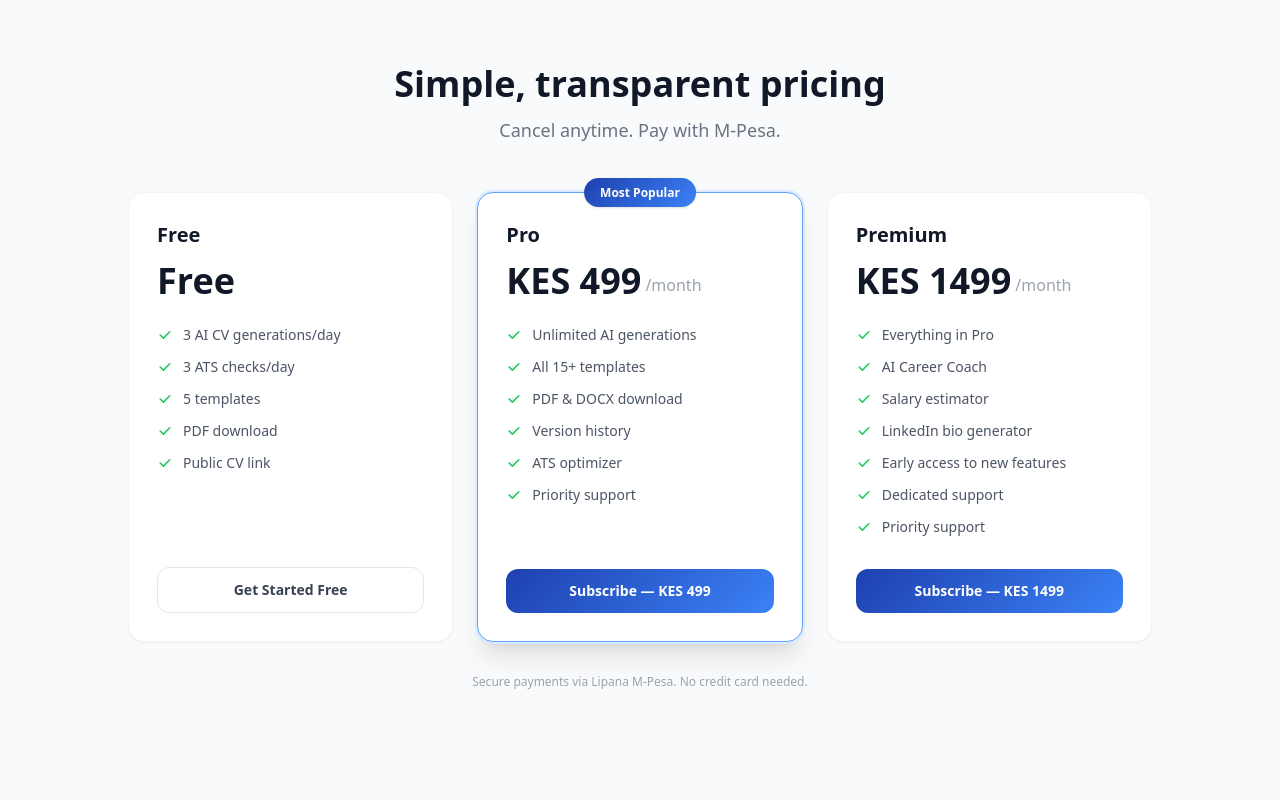
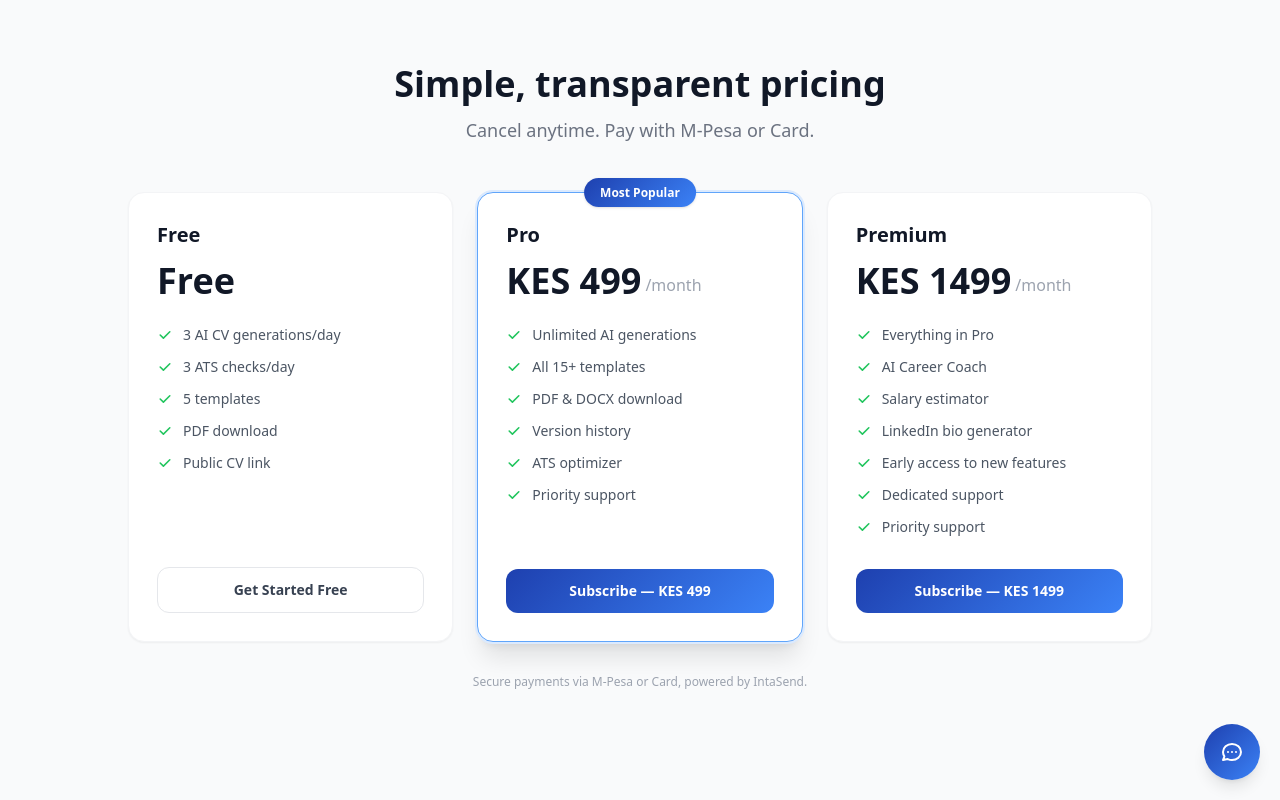
Before and after one commit to arvineee/Cv_Forge, a Flask app: page /billing/plans in a window 1280 px wide. Run offline with Flask 3, Linux system fonts and the light colour scheme; data comes from the database, SQL or seed files in the repository; some libraries are stand-ins or nearby versions.

Commit message:
Update site

```diff
--- a/app/templates/base.html
+++ b/app/templates/base.html
@@ -42,6 +42,20 @@
 
 {% block body %}{% endblock %}
 
+<!-- Floating support button -->
+{% block floating_support %}
+<a href="{{ url_for('support.index') }}"
+   title="Need help? Chat with support"
+   class="fixed bottom-5 right-5 z-50 w-14 h-14 rounded-full gradient-brand text-white shadow-lg
+          flex items-center justify-center hover:opacity-90 hover:scale-105 transition-all">
+  <svg class="w-6 h-6" fill="none" viewBox="0 0 24 24" stroke="currentColor" stroke-width="2">
+    <path stroke-linecap="round" stroke-linejoin="round"
+          d="M8 12h.01M12 12h.01M16 12h.01M21 12c0 4.418-4.03 8-9 8a9.863 9.863 0 01-4.255-.949L3 20l1.395-3.72C3.512 15.042 3 13.574 3 12c0-4.418 4.03-8 9-8s9 3.582 9 8z"/>
+  </svg>
+  <span class="sr-only">Support</span>
+</a>
+{% endblock %}
+
 {% block extra_scripts %}{% endblock %}
 </body>
 </html>
--- a/app/templates/billing/plans.html
+++ b/app/templates/billing/plans.html
@@ -5,7 +5,7 @@
   <div class="max-w-5xl mx-auto">
     <div class="text-center mb-12">
       <h1 class="text-4xl font-bold text-gray-900">Simple, transparent pricing</h1>
-      <p class="text-gray-500 mt-3 text-lg">Cancel anytime. Pay with M-Pesa.</p>
+      <p class="text-gray-500 mt-3 text-lg">Cancel anytime. Pay with M-Pesa or Card.</p>
     </div>
 
     <div class="grid md:grid-cols-{{ plans|length }} gap-6">
@@ -54,7 +54,8 @@
             Subscribe — KES {{ plan.price_kes }}
           </button>
           <div x-show="open" x-cloak @click.away="open=false"
-               class="absolute bottom-full mb-2 left-0 right-0 bg-white rounded-xl border border-gray-200 shadow-xl p-4">
+               class="absolute bottom-full mb-2 left-0 right-0 bg-white rounded-xl border border-gray-200 shadow-xl p-4 z-10">
+            <p class="font-semibold text-sm text-gray-900 mb-3">Pay with M-Pesa</p>
             <form method="POST" action="{{ url_for('billing.subscribe', plan_slug=plan.slug) }}">
               <input type="hidden" name="csrf_token" value="{{ csrf_token() }}"/>
               <label class="block text-xs font-medium text-gray-700 mb-1">M-Pesa Phone Number</label>
@@ -65,6 +66,24 @@
                 Pay with M-Pesa
               </button>
             </form>
+
+            <div class="flex items-center gap-3 my-4">
+              <div class="flex-1 h-px bg-gray-100"></div>
+              <span class="text-xs text-gray-400 font-medium">OR</span>
+              <div class="flex-1 h-px bg-gray-100"></div>
+            </div>
+
+            <form method="POST" action="{{ url_for('billing.subscribe_card', plan_slug=plan.slug) }}">
+              <input type="hidden" name="csrf_token" value="{{ csrf_token() }}"/>
+              <button type="submit"
+                      class="w-full py-2.5 border-2 border-gray-200 text-gray-700 font-semibold rounded-lg text-sm hover:bg-gray-50 transition flex items-center justify-center gap-2">
+                <svg class="w-4 h-4" fill="none" viewBox="0 0 24 24" stroke="currentColor" stroke-width="2">
+                  <rect x="2" y="5" width="20" height="14" rx="2"/>
+                  <path d="M2 10h20"/>
+                </svg>
+                Pay with Card
+              </button>
+            </form>
           </div>
         </div>
         {% endif %}
@@ -73,7 +92,7 @@
     </div>
 
     <p class="text-center text-xs text-gray-400 mt-8">
-      Secure payments via Lipana M-Pesa. No credit card needed.
+      Secure payments via M-Pesa or Card, powered by IntaSend.
     </p>
   </div>
 </div>
--- a/app/templates/pricing.html
+++ b/app/templates/pricing.html
@@ -20,7 +20,7 @@
   <div class="max-w-5xl mx-auto">
     <div class="text-center mb-14">
       <h1 class="text-4xl font-black text-gray-900 mb-4">Simple, transparent pricing</h1>
-      <p class="text-gray-500 text-lg">Pay with M-Pesa. Cancel anytime. No hidden fees.</p>
+      <p class="text-gray-500 text-lg">Pay with M-Pesa or Card. Cancel anytime. No hidden fees.</p>
     </div>
 
     <!-- Plans grid — rendered directly from DB, not via an include partial -->
@@ -167,7 +167,7 @@
       <h2 class="text-2xl font-bold text-gray-900 mb-8 text-center">Frequently Asked Questions</h2>
       <div class="space-y-4 max-w-2xl mx-auto" x-data="{open: null}">
         {% for q, a in [
-          ('How does M-Pesa payment work?', 'After clicking Subscribe, enter your Safaricom number. You\'ll receive an STK push on your phone to confirm payment. Funds are deducted immediately and your plan activates within seconds.'),
+          ('How does payment work?', 'Click Subscribe and choose M-Pesa or Card. With M-Pesa, enter your Safaricom number and confirm the STK push on your phone. With Card, you\'ll be taken to a secure checkout page. Either way, your plan activates within seconds of payment.'),
           ('Can I cancel anytime?', 'Yes. Your plan runs for 30 days from payment date. It won\'t auto-renew — you\'ll need to manually subscribe again if you want to continue.'),
           ('What\'s the difference between Free and Pro?', 'Free gives you 3 AI generations per day and access to 5 templates. Pro removes all daily limits, unlocks all 12+ templates, adds DOCX download, and enables version history.'),
           ('Is my CV data secure?', 'Yes. Your CV data is encrypted at rest and in transit. We never share your personal information with third parties or recruiters.'),
```
